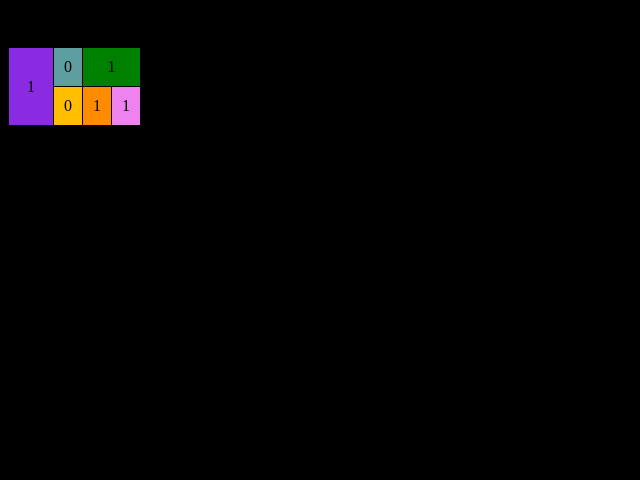
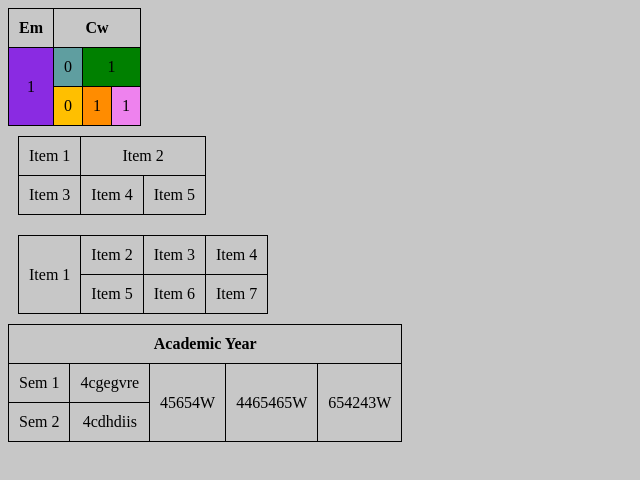
Before and after one commit to pasinduvinsuka/wd-train, a plain HTML site: page index.html in a window 1280 px wide. Shown: the whole page, without its empty margins (0-640 px from the left). Drawn offline with Linux system fonts and the light colour scheme.

Commit message:
table exercise

```diff
--- a/index.html
+++ b/index.html
@@ -8,7 +8,7 @@
     <link rel="stylesheet" href="/style.css">
     <style>
         body{
-            background-color: rgb(0, 0, 0);
+            background-color: rgb(199, 199, 199);
         }
 
     </style>
@@ -28,5 +28,55 @@
             <td class="td6">1</td>
         </tr>
     </table>
+
+    <div class="section2">
+        <table>
+            <tr>
+                <td>Item 1</td>
+                <td colspan = "2">Item 2</td>
+            </tr>
+            <tr>
+                <td>Item 3</td>
+                <td>Item 4</td>
+                <td>Item 5</td>
+            </tr>
+
+        </table>
+    </div>
+
+    <div class="section3">
+        <table>
+            <tr>
+                <td rowspan = "2">Item 1</td>
+                <td>Item 2</td>
+                <td>Item 3</td>
+                <td>Item 4</td>
+            </tr>
+            <tr>
+                <td>Item 5</td>
+                <td>Item 6</td>
+                <td>Item 7</td>
+            </tr>
+        </table>
+    </div>
+
+    <div class="section4">
+        <table>
+            <th colspan="5">Academic Year</th>
+            <tr>
+                <td>Sem 1</td>
+                <td>4cgegvre</td>
+                <td rowspan="2">45654W</td>
+                <td rowspan="2">4465465W</td>
+                <td rowspan="2">654243W</td>
+            </tr>
+            <tr>
+                <td>Sem 2</td>
+                <td>4cdhdiis</td>
+            </tr>
+        </table>
+    </div>
+
+
 </body>
 </html>
--- a/style.css
+++ b/style.css
@@ -23,3 +23,7 @@ table, th, td {
 .td6{
     background-color: violet;
 }
+
+.section2, .section3{
+    padding: 10px;
+}
```
